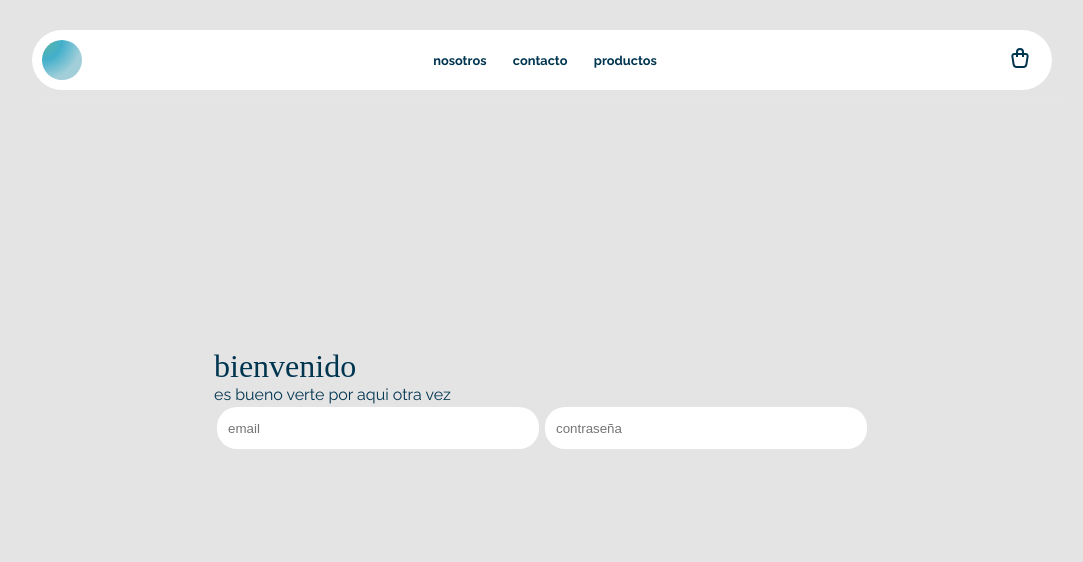
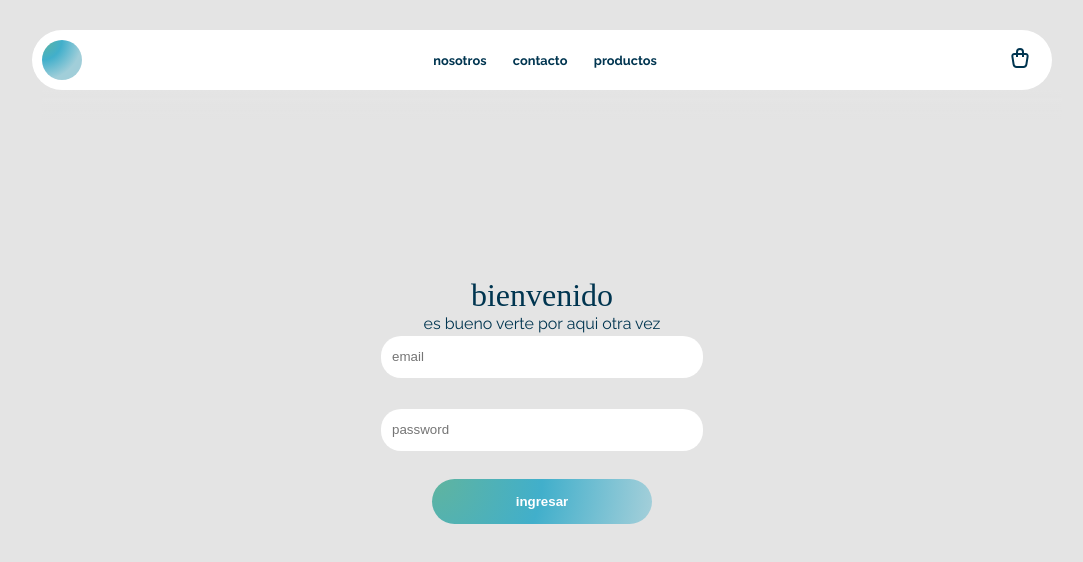
Before and after one commit to JONAAVILA/tienda-online, a React (Create React App) app: page /login in a window 1280 px wide. Shown: the top 562 px of the page, without its empty margins (98-1181 px from the left). Built offline with nearby package versions, Linux system fonts and the light colour scheme; a web font is replaced by a local one.

Commit message:
form component created

```diff
--- /dev/null
+++ b/src/components/forms/login/Login.form.jsx
@@ -0,0 +1,55 @@
+import { useFormik } from 'formik';
+import './login.form.css';
+import Button from '../../buttons/customButton/Button';
+import { validateLogin } from '../../../utils/validate';
+
+const LoginForm = ()=>{
+    const formik = useFormik({
+        initialValues:{
+            email:'',
+            password:''
+        },
+        validationSchema:validateLogin,
+        onSubmit: async (values)=>{
+
+        }
+    })
+    return(
+        <div>
+            <form
+                onSubmit={formik.handleSubmit}
+                className='login_form'
+            >
+                <div>
+                    <input
+                        type="text"
+                        id='email'
+                        name='email'
+                        value={formik.values.email}
+                        onBlur={formik.handleBlur}
+                        onChange={formik.handleChange}
+                        placeholder="email"
+                    />
+                    <div className='box_login_errors' >
+                        {formik.touched.email && formik.errors.email && <p>{formik.errors.email}</p>}
+                    </div>
+                    <input
+                        type="text"
+                        id='password'
+                        name='password'
+                        value={formik.values.password}
+                        onBlur={formik.handleBlur}
+                        onChange={formik.handleChange}
+                        placeholder="password"
+                    />
+                    <div className='box_login_errors' >
+                        {formik.touched.password && formik.errors.password && <p>{formik.errors.password}</p>}
+                    </div>
+                </div>
+                <Button color={'gradient'} children={'ingresar'} />
+            </form>
+        </div>
+    )
+}
+
+export default LoginForm
--- /dev/null
+++ b/src/components/forms/login/login.form.css
@@ -0,0 +1,16 @@
+.login_form{
+    display: flex;
+    flex-direction: column;
+    justify-content: center;
+    align-items: center;
+    text-align: left;
+}
+.box_login_errors{
+    height: 10px;
+    margin-bottom: 15px;
+    p{
+        font-size: .6rem;
+        color: #ff6262;
+        padding-left: 12px;
+    }
+}
--- a/src/utils/validate.js
+++ b/src/utils/validate.js
@@ -1,13 +1,14 @@
 import * as Yup from 'yup';
 
 export const validateLogin = Yup.object().shape({
-    name:Yup.string()
-        .min(3,"Nombre muy corto")
-        .max(50,'Nombre muy largo')
-        .required('El nombre es requerido'),
     email:Yup.string()
         .email('Email invalido')
-        .required('El email es requerido')
+        .required('El email es requerido'),
+    password:Yup.string()
+        .min(8,'Contraseña demasiado corta')
+        .max(40,'Contraseña demasiado larga')
+        .matches('^(?=.*[a-z])(?=.*[A-Z])(?=.*[0-9])(?=.*[!@#%])','Formato inválido')
+        .required('La contraseña es requerida')
 })
 
 export const validateEmail = Yup.object().shape({
--- a/src/views/login/Login.jsx
+++ b/src/views/login/Login.jsx
@@ -1,23 +1,14 @@
+import LoginForm from '../../components/forms/login/Login.form'
 import './login.css'
 
 const Login = ()=>{
+
     return(
-        <div className='login_container' >
-            <div>
-                <h1>bienvenido</h1>
-                <h2>es bueno verte por aqui otra vez</h2>
-                <form action="">
-                    <input
-                        type="text"
-                        placeholder="email"
-                    />
-                    <input
-                        type="text"
-                        placeholder="contraseña"
-                    />
-                </form>
-            </div>
-        </div>
+        <section className='login_container' >
+            <h1>bienvenido</h1>
+            <h2>es bueno verte por aqui otra vez</h2>
+            <LoginForm/>
+        </section>
     )
 }
 
--- a/src/views/login/login.css
+++ b/src/views/login/login.css
@@ -1,5 +1,6 @@
 .login_container{
     display: flex;
+    flex-direction: column;
     justify-content: center;
     align-items: center;
     height: 100vh;
```
Also changed, not shown: src/adapters/postLogin.JS (added, +15 -0 lines).
